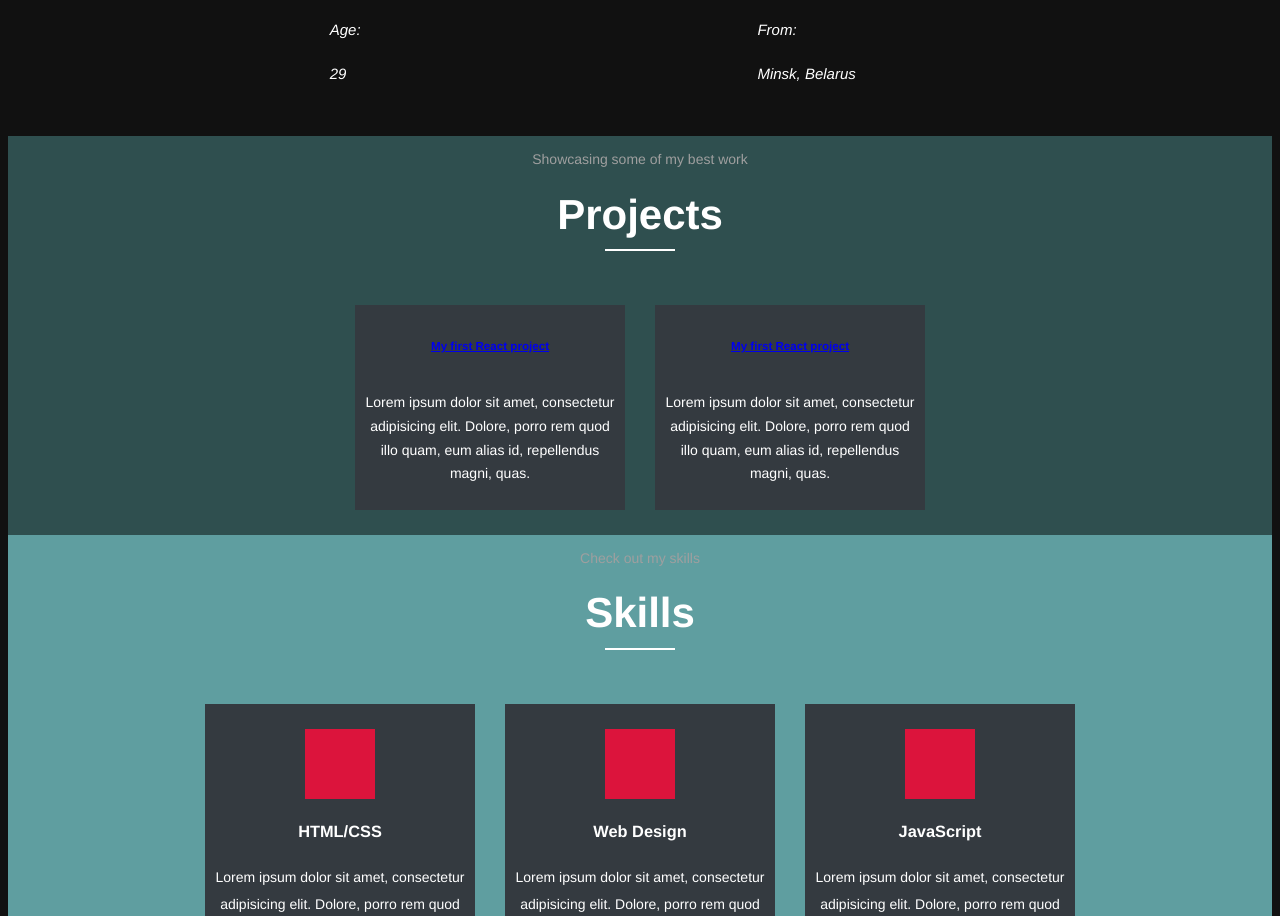
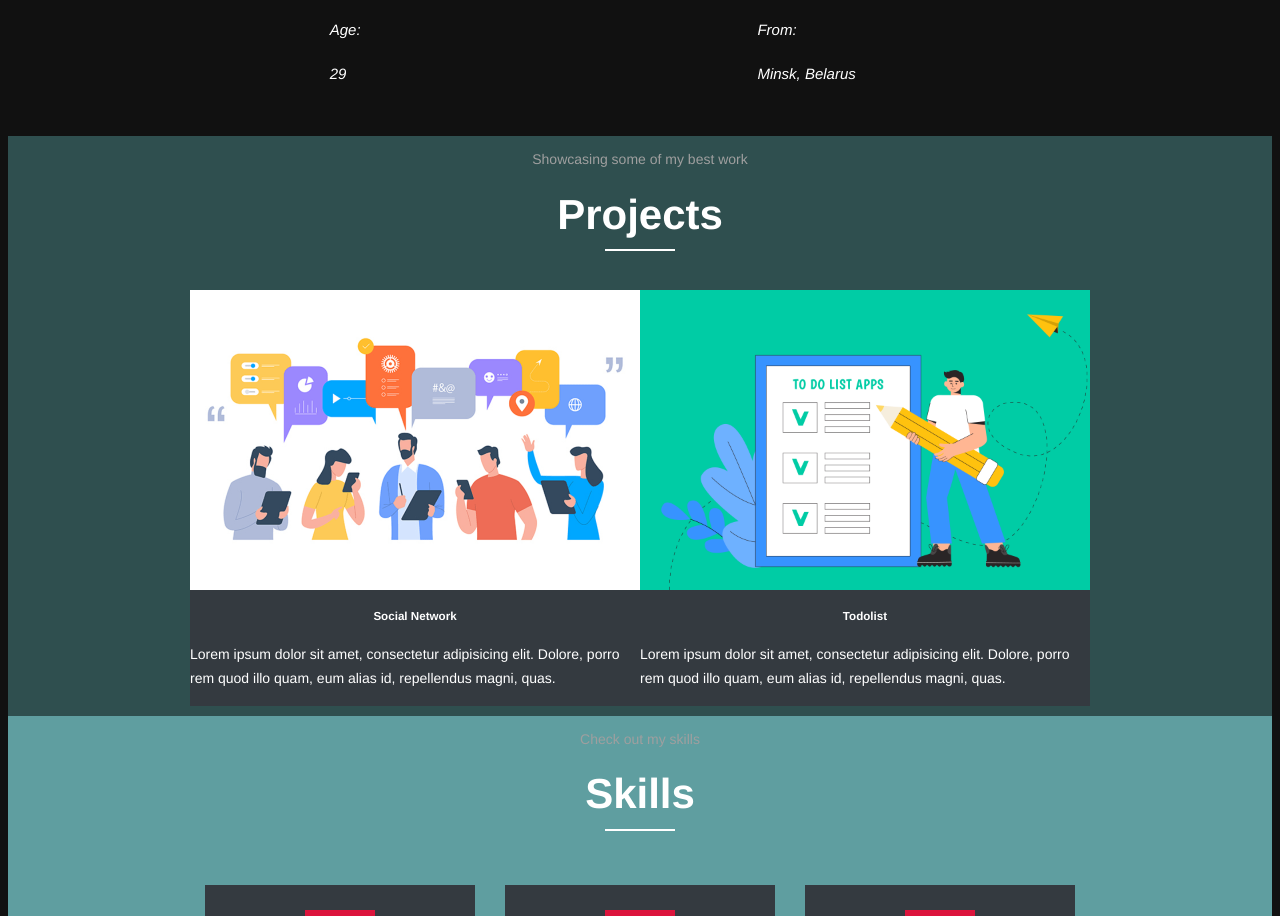
Before and after one commit to gurskygursky/portfolio, a React (Create React App) app: page / in a window 1280 px wide. Shown: the part 760-1676 px from the top of the page. Built offline with nearby package versions, Linux system fonts and the light colour scheme.

Commit message:
create assets and image folder, add image, refactroing layout projects and project components

```diff
--- a/src/components/projects/Projects.js
+++ b/src/components/projects/Projects.js
@@ -2,8 +2,16 @@ import React from "react";
 import style from './Projects.module.css';
 import {Header} from "../../common/header/Header";
 import {Project} from "./project/Project";
+import social from "../../assets/image/Social-Networking-Management-Tools.png"
+import todo from "../../assets/image/15.png"
 
 export const Projects = () => {
+    const divStyleImageSocialNetwork = {
+        backgroundImage: `url(${social})`,
+    };
+    const divStyleImageTodo = {
+        backgroundImage: `url(${todo})`,
+    };
     return (
         <div className={style.container}>
             <Header description={"Showcasing some of my best work"}
@@ -12,11 +20,13 @@ export const Projects = () => {
             <div className={style.containerProjects}>
                 <Project description={"Lorem ipsum dolor sit amet, consectetur adipisicing elit.\n" +
                 "                            Dolore, porro rem quod illo quam, eum alias id, repellendus magni, quas."}
-                         title={"My first React project"}
+                         title={"Social Network"}
+                         style={divStyleImageSocialNetwork}
                 />
                 <Project description={"Lorem ipsum dolor sit amet, consectetur adipisicing elit.\n" +
                 "                            Dolore, porro rem quod illo quam, eum alias id, repellendus magni, quas."}
-                         title={"My first React project"}
+                         title={"Todolist"}
+                         style={divStyleImageTodo}
                 />
             </div>
         </div>
--- a/src/components/projects/Projects.module.css
+++ b/src/components/projects/Projects.module.css
@@ -6,14 +6,16 @@
     align-items: center;
     align-content: center;
     padding: 10px;
+    flex-wrap: wrap;
+
 }
 .containerProjects {
+    background-color: #343a40;
     display: flex;
     flex-flow: row;
     align-items: center;
     align-content: center;
-    justify-content: space-evenly;
-    flex-wrap: wrap;
+    justify-content: space-around;
 }
 
 .sectionHeader {
--- a/src/components/projects/project/Project.js
+++ b/src/components/projects/project/Project.js
@@ -3,18 +3,14 @@ import style from './Project.module.css';
 
 export const Project = (props) => {
     return (
-            <div className={style.container}>
-                <div className={style.contentImg}><a className={style.img} href="#0">
-                    {/*<img className={style.imgCard} src="img/post-1.jpg" alt="Blog post"/>*/}
-                    {/*<span className={style.contentDate}>11 Dec, 20</span>*/}
-                </a>
-                    <div className={style.contentPost}>
-                        <a href="#0">
-                            <h5 className={style.contentTitle}>{props.title}</h5>
-                        </a>
-                        <p className={style.contentDescription}>{props.description}</p>
-                    </div>
-                </div>
+        <div className={style.container}>
+            <div className={style.contentImg} style={props.style}>
+                {/*<a className={style.button}>Click Me!</a>*/}
             </div>
+            <div className={style.contentProjectInfo} >
+                    <h5 className={style.contentTitle}>{props.title}</h5>
+                <p className={style.contentDescription}>{props.description}</p>
+            </div>
+        </div>
     );
 }
--- a/src/components/projects/project/Project.module.css
+++ b/src/components/projects/project/Project.module.css
@@ -1,20 +1,56 @@
-.contentPost {
-    width: 250px;
+.container {
+    width: 450px;
+    display: flex;
+    flex-direction: column;
+    align-items: center;
+}
+
+.contentProjectInfo {
+    color: #ffffff;
+    display: flex;
+    flex-flow: column;
+    align-items: center;
+    align-content: center;
+    padding-top: 15px;
+
+}
+
+.contentProjectInfo h5 {
+    margin: 0 0 15px;
+}
+
+.contentProjectInfo p {
+    margin: 0 0 15px;
+}
+
+/*::before {*/
+/*    background-color: rgba(0,0,0,.9);*/
+/*    bottom: 0;*/
+/*    content: '';*/
+/*    height: 100%;*/
+/*    opacity: 0;*/
+/*    position: absolute;*/
+/*    transition: all .15s ease-in-out;*/
+/*    visibility: hidden;*/
+/*    width: 100%;*/
+/*    z-index: 1;*/
+/*}*/
+
+.contentImg {
+    width: -webkit-fill-available;
+    height: 300px;
     background-color: #343a40;
     color: #ffffff;
     display: flex;
-    flex-direction: column;
+    justify-content: center;
     align-items: center;
-    text-align: center;
-    padding: 10px;
-    margin: 15px;
+    background-size: cover;
+    background-position: center;
+    background-repeat: no-repeat;
+    position: relative;
 }
 
-.contentImg {
-
-}
-
-.img {
+.button {
 
 }
 
```
Also changed, not shown: src/assets/image/15.png (added), src/assets/image/Social-Networking-Management-Tools.png (added).
